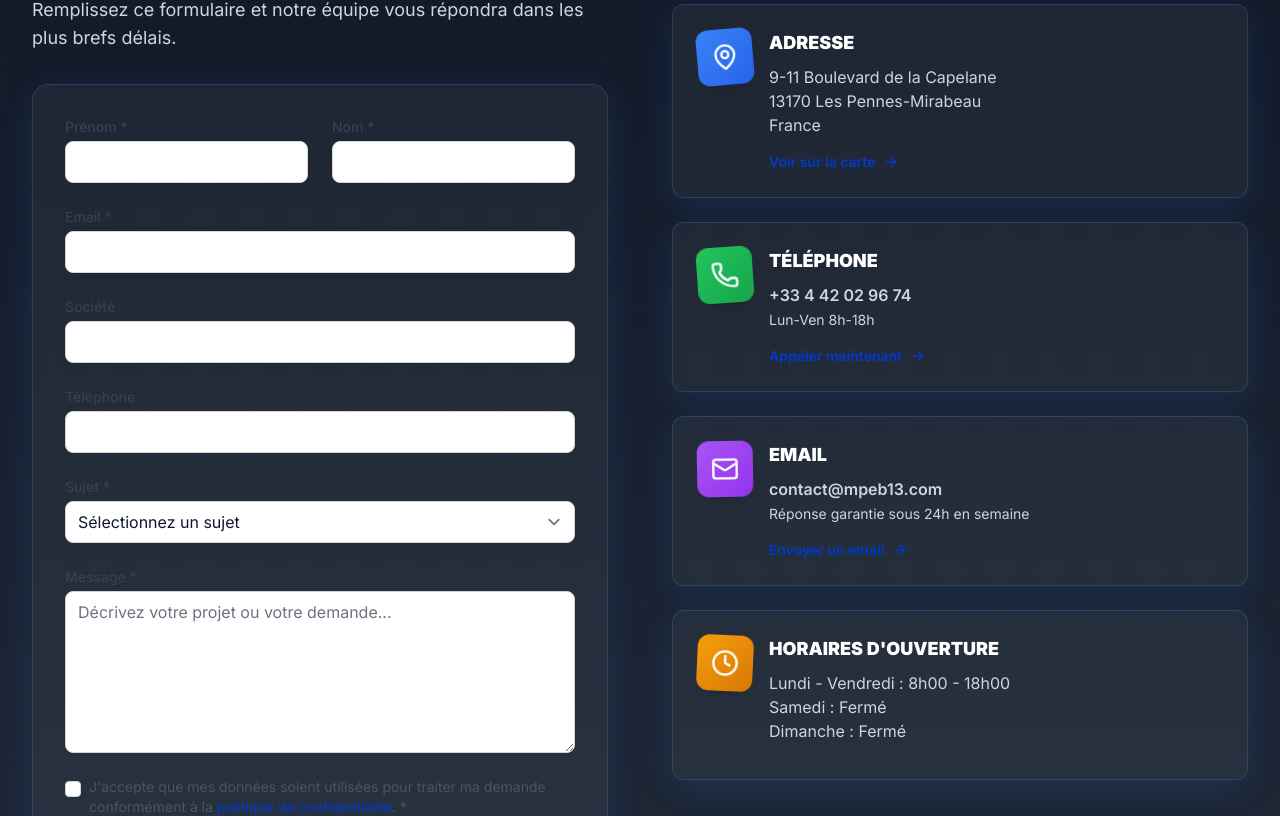
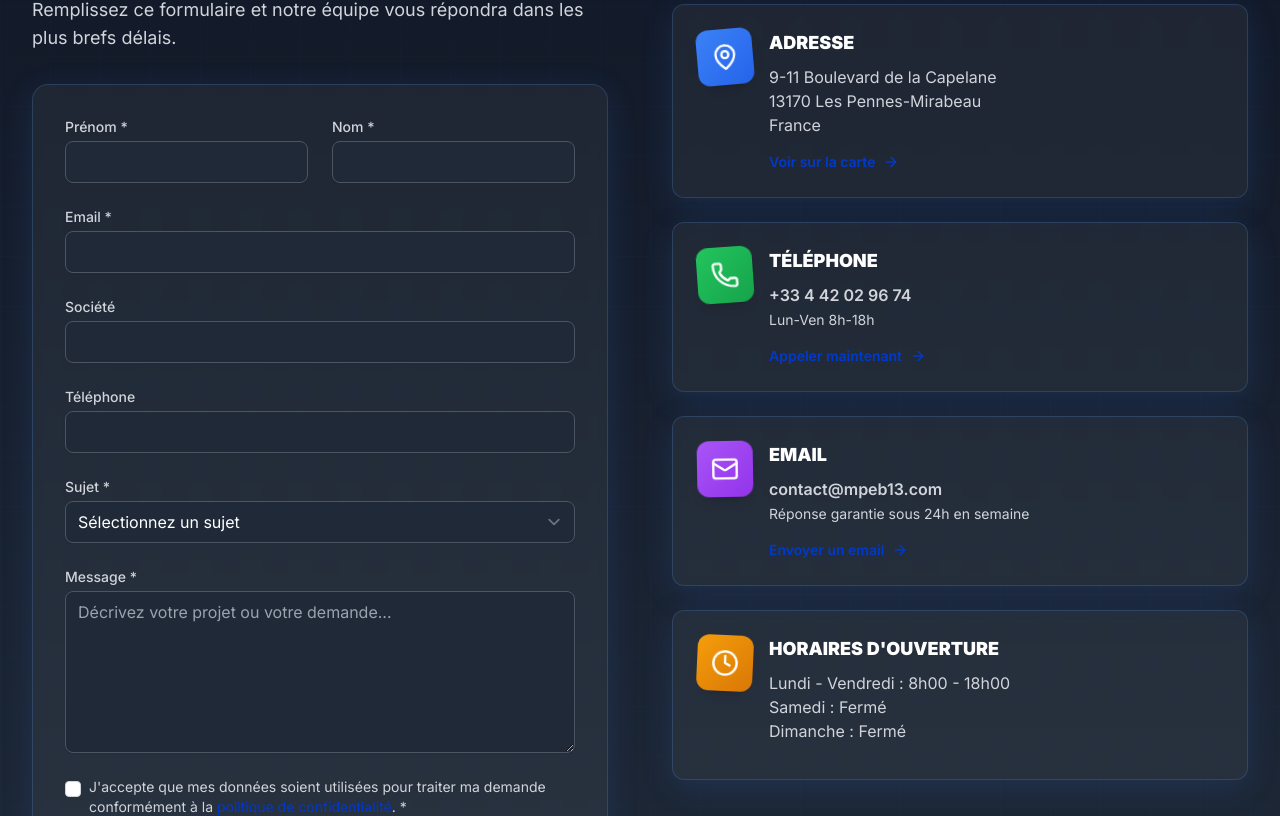
Before and after one commit to BennLaBen/test, a Next.js app: page /contact in a window 1280 px wide. Shown: the part 704-1520 px from the top of the page. Built offline with nearby package versions, Linux system fonts and the light colour scheme; no server answers.

Commit message:
fix: contact form dark mode styling for proper text visibility

```diff
--- a/src/components/forms/ContactForm.tsx
+++ b/src/components/forms/ContactForm.tsx
@@ -50,40 +50,40 @@ export function ContactForm() {
     <form className="space-y-6" onSubmit={handleSubmit(onSubmit)} noValidate>
       <div className="grid gap-6 sm:grid-cols-2">
         <div>
-          <label htmlFor="firstName" className="block text-sm font-medium text-gray-700 dark:text-gray-300">
+          <label htmlFor="firstName" className="block text-sm font-medium text-gray-300">
             Prénom *
           </label>
-          <input id="firstName" className="mt-1 block w-full rounded-lg border border-gray-300 px-3 py-2 shadow-sm focus:border-primary-500 focus:outline-none focus:ring-primary-500 dark:border-gray-600 dark:bg-gray-700 dark:text-white" {...register('firstName')} />
+          <input id="firstName" className="mt-1 block w-full rounded-lg border border-gray-600 bg-gray-800 px-3 py-2 shadow-sm focus:border-primary-500 focus:outline-none focus:ring-primary-500 text-white placeholder-gray-400" {...register('firstName')} />
           {errors.firstName && <p className="mt-1 text-sm text-red-600">{errors.firstName.message}</p>}
         </div>
         <div>
-          <label htmlFor="lastName" className="block text-sm font-medium text-gray-700 dark:text-gray-300">
+          <label htmlFor="lastName" className="block text-sm font-medium text-gray-300">
             Nom *
           </label>
-          <input id="lastName" className="mt-1 block w-full rounded-lg border border-gray-300 px-3 py-2 shadow-sm focus:border-primary-500 focus:outline-none focus:ring-primary-500 dark:border-gray-600 dark:bg-gray-700 dark:text-white" {...register('lastName')} />
+          <input id="lastName" className="mt-1 block w-full rounded-lg border border-gray-600 bg-gray-800 px-3 py-2 shadow-sm focus:border-primary-500 focus:outline-none focus:ring-primary-500 text-white placeholder-gray-400" {...register('lastName')} />
           {errors.lastName && <p className="mt-1 text-sm text-red-600">{errors.lastName.message}</p>}
         </div>
       </div>
 
       <div>
-        <label htmlFor="email" className="block text-sm font-medium text-gray-700 dark:text-gray-300">Email *</label>
-        <input id="email" type="email" className="mt-1 block w-full rounded-lg border border-gray-300 px-3 py-2 shadow-sm focus:border-primary-500 focus:outline-none focus:ring-primary-500 dark:border-gray-600 dark:bg-gray-700 dark:text-white" {...register('email')} />
+        <label htmlFor="email" className="block text-sm font-medium text-gray-300">Email *</label>
+        <input id="email" type="email" className="mt-1 block w-full rounded-lg border border-gray-600 bg-gray-800 px-3 py-2 shadow-sm focus:border-primary-500 focus:outline-none focus:ring-primary-500 text-white placeholder-gray-400" {...register('email')} />
         {errors.email && <p className="mt-1 text-sm text-red-600">{errors.email.message}</p>}
       </div>
 
       <div>
-        <label htmlFor="company" className="block text-sm font-medium text-gray-700 dark:text-gray-300">Société</label>
-        <input id="company" className="mt-1 block w-full rounded-lg border border-gray-300 px-3 py-2 shadow-sm focus:border-primary-500 focus:outline-none focus:ring-primary-500 dark:border-gray-600 dark:bg-gray-700 dark:text-white" {...register('company')} />
+        <label htmlFor="company" className="block text-sm font-medium text-gray-300">Société</label>
+        <input id="company" className="mt-1 block w-full rounded-lg border border-gray-600 bg-gray-800 px-3 py-2 shadow-sm focus:border-primary-500 focus:outline-none focus:ring-primary-500 text-white placeholder-gray-400" {...register('company')} />
       </div>
 
       <div>
-        <label htmlFor="phone" className="block text-sm font-medium text-gray-700 dark:text-gray-300">Téléphone</label>
-        <input id="phone" className="mt-1 block w-full rounded-lg border border-gray-300 px-3 py-2 shadow-sm focus:border-primary-500 focus:outline-none focus:ring-primary-500 dark:border-gray-600 dark:bg-gray-700 dark:text-white" {...register('phone')} />
+        <label htmlFor="phone" className="block text-sm font-medium text-gray-300">Téléphone</label>
+        <input id="phone" className="mt-1 block w-full rounded-lg border border-gray-600 bg-gray-800 px-3 py-2 shadow-sm focus:border-primary-500 focus:outline-none focus:ring-primary-500 text-white placeholder-gray-400" {...register('phone')} />
       </div>
 
       <div>
-        <label htmlFor="subject" className="block text-sm font-medium text-gray-700 dark:text-gray-300">Sujet *</label>
-        <select id="subject" className="mt-1 block w-full rounded-lg border border-gray-300 px-3 py-2 shadow-sm focus:border-primary-500 focus:outline-none focus:ring-primary-500 dark:border-gray-600 dark:bg-gray-700 dark:text-white" {...register('subject')}>
+        <label htmlFor="subject" className="block text-sm font-medium text-gray-300">Sujet *</label>
+        <select id="subject" className="mt-1 block w-full rounded-lg border border-gray-600 bg-gray-800 px-3 py-2 shadow-sm focus:border-primary-500 focus:outline-none focus:ring-primary-500 text-white" {...register('subject')}>
           <option value="">Sélectionnez un sujet</option>
           <option value="contact">Prise de contact</option>
           <option value="information">Demande d'information</option>
@@ -95,14 +95,14 @@ export function ContactForm() {
       </div>
 
       <div>
-        <label htmlFor="message" className="block text-sm font-medium text-gray-700 dark:text-gray-300">Message *</label>
-        <textarea id="message" rows={6} className="mt-1 block w-full rounded-lg border border-gray-300 px-3 py-2 shadow-sm focus:border-primary-500 focus:outline-none focus:ring-primary-500 dark:border-gray-600 dark:bg-gray-700 dark:text-white" placeholder="Décrivez votre projet ou votre demande..." {...register('message')} />
+        <label htmlFor="message" className="block text-sm font-medium text-gray-300">Message *</label>
+        <textarea id="message" rows={6} className="mt-1 block w-full rounded-lg border border-gray-600 bg-gray-800 px-3 py-2 shadow-sm focus:border-primary-500 focus:outline-none focus:ring-primary-500 text-white placeholder-gray-400" placeholder="Décrivez votre projet ou votre demande..." {...register('message')} />
         {errors.message && <p className="mt-1 text-sm text-red-600">{errors.message.message}</p>}
       </div>
 
       <div className="flex items-start">
         <input id="consent" type="checkbox" className="mt-1 h-4 w-4 rounded border-gray-300 text-primary-600 focus:ring-primary-500" {...register('consent')} />
-        <label htmlFor="consent" className="ml-2 text-sm text-gray-600 dark:text-gray-300">
+        <label htmlFor="consent" className="ml-2 text-sm text-gray-300">
           J'accepte que mes données soient utilisées pour traiter ma demande conformément à la <a href="/privacy" className="text-primary-600 hover:text-primary-500">politique de confidentialité</a>. *
         </label>
       </div>
```
